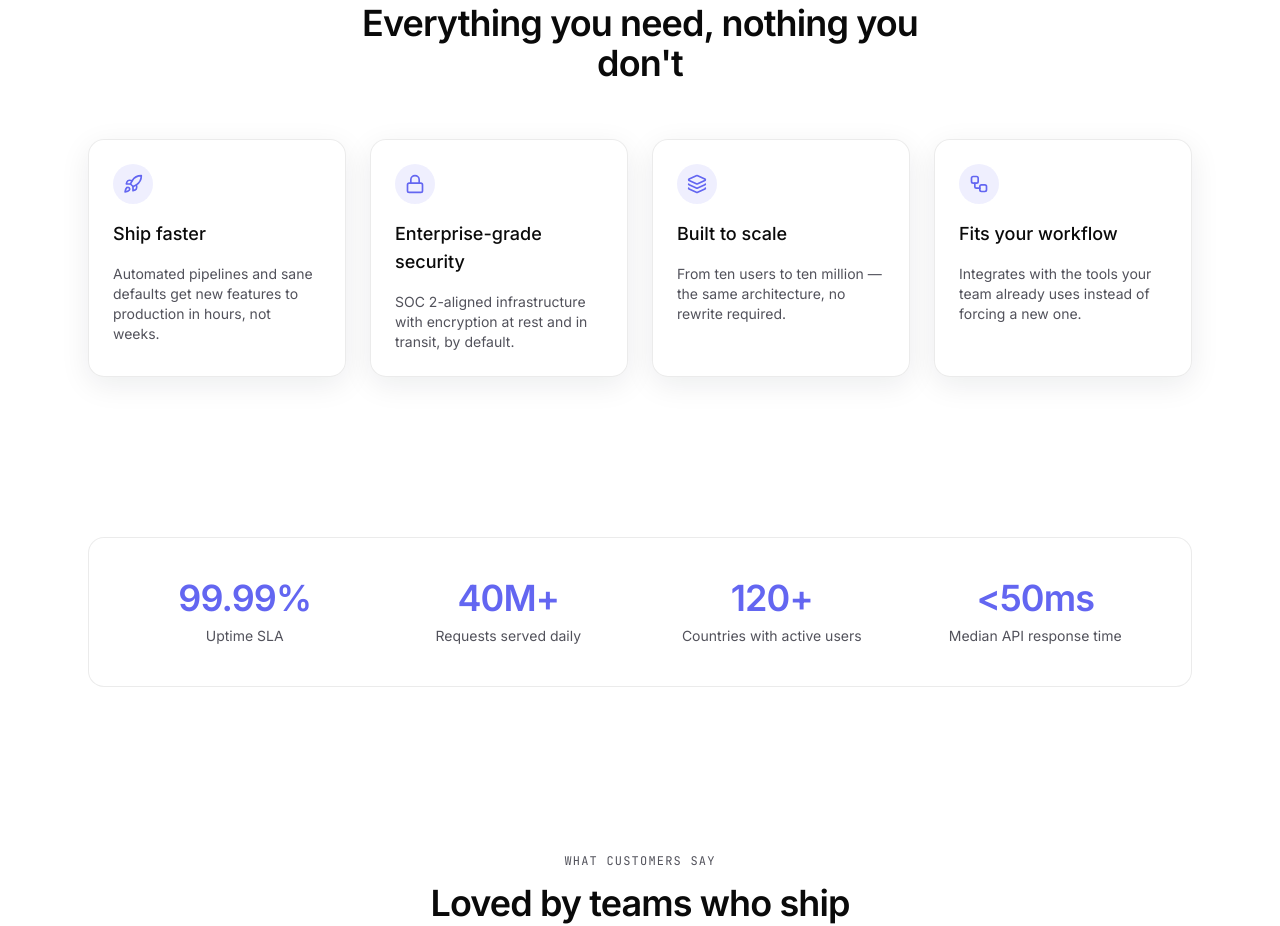
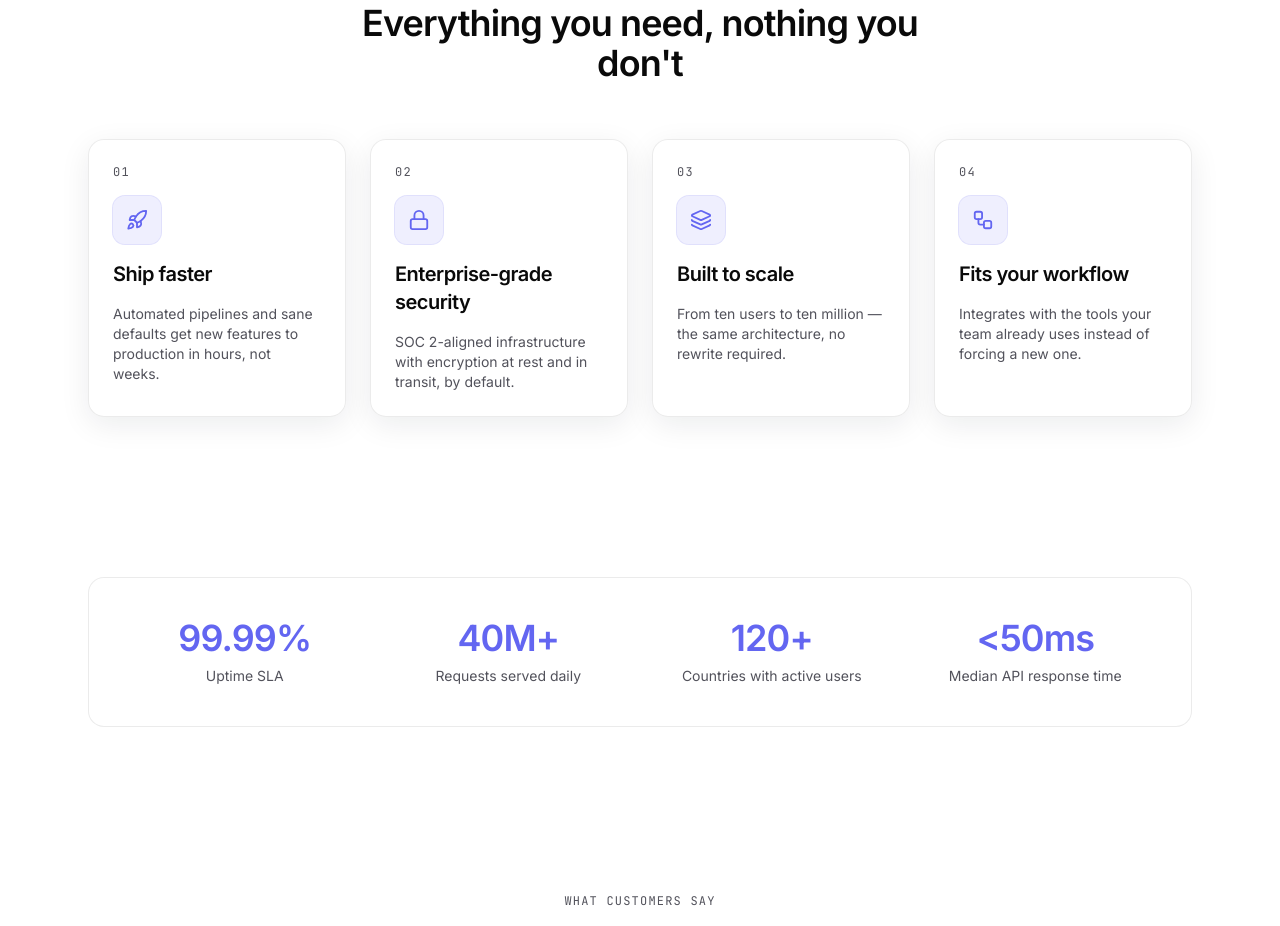
Before and after one commit to Erudite885/ee, a Next.js app: page / in a window 1280 px wide. Shown: the part 920-1846 px from the top of the page. Built offline with nearby package versions, Linux system fonts and the light colour scheme; no server answers.

Commit message:
session 17: capability/feature cards + animated stat counters

```diff
--- a/components/feature-grid.tsx
+++ b/components/feature-grid.tsx
@@ -1,3 +1,6 @@
+"use client";
+
+import { motion, useReducedMotion, type Variants } from "framer-motion";
 import { Layers, Lock, Rocket, Workflow } from "lucide-react";
 import { GlassCard } from "@/components/glass-card";
 
@@ -28,12 +31,25 @@ const FEATURES = [
   },
 ];
 
+// Explicitly typed as Variants — inferred object literals widen `ease` to
+// `string`, which fails Framer Motion's stricter Easing type (see Session
+// 16's note in HANDOVER.md).
+const cardLift: Variants = {
+  rest: { y: 0 },
+  hover: { y: -6, transition: { duration: 0.25, ease: "easeOut" } },
+};
+
 /**
- * Product/feature highlight grid — one GlassCard per feature. flare stays on
- * (the default) since a 4-up grid isn't dense enough for the spotlight
- * effect to feel noisy.
+ * Product/feature highlight grid — one GlassCard per feature, redesigned in
+ * Session 17 with real visual weight: numbered eyebrow, an accent icon
+ * badge (not a bare icon), and a Framer Motion `whileHover` lift + border
+ * glow layered on top of GlassCard. GlassCard's own CSS hover scale is
+ * disabled here (hoverScale={false}) so it doesn't fight the Framer Motion
+ * lift — the cursor-flare spotlight (flare, default true) is left on.
  */
 export function FeatureGrid() {
+  const shouldReduceMotion = useReducedMotion();
+
   return (
     <section className="mx-auto max-w-6xl px-6 py-24">
       <div className="mx-auto max-w-xl text-center">
@@ -46,14 +62,28 @@ export function FeatureGrid() {
       </div>
 
       <div className="mt-14 grid gap-6 sm:grid-cols-2 lg:grid-cols-4">
-        {FEATURES.map(({ icon: Icon, title, description }) => (
-          <GlassCard key={title} className="flex flex-col gap-4">
-            <span className="inline-flex h-10 w-10 items-center justify-center rounded-full bg-accent/10 text-accent">
-              <Icon size={20} />
-            </span>
-            <h3 className="text-lg font-medium">{title}</h3>
-            <p className="text-sm text-muted">{description}</p>
-          </GlassCard>
+        {FEATURES.map(({ icon: Icon, title, description }, index) => (
+          <motion.div
+            key={title}
+            initial="rest"
+            whileHover={shouldReduceMotion ? undefined : "hover"}
+            animate="rest"
+            variants={shouldReduceMotion ? undefined : cardLift}
+          >
+            <GlassCard
+              hoverScale={false}
+              className="flex h-full flex-col gap-4 transition-[border-color,box-shadow] duration-300 hover:border-accent hover:shadow-[0_20px_60px_-15px_var(--accent)]"
+            >
+              <span className="font-mono text-xs tracking-widest text-muted">
+                {String(index + 1).padStart(2, "0")}
+              </span>
+              <span className="inline-flex h-12 w-12 items-center justify-center rounded-xl bg-accent/10 text-accent ring-1 ring-accent/20">
+                <Icon size={22} />
+              </span>
+              <h3 className="text-xl font-semibold tracking-tight">{title}</h3>
+              <p className="text-sm text-muted">{description}</p>
+            </GlassCard>
+          </motion.div>
         ))}
       </div>
     </section>
--- a/components/glass-card.tsx
+++ b/components/glass-card.tsx
@@ -6,9 +6,14 @@ import { useHoverFlare } from "@/lib/use-hover-flare";
 
 interface GlassCardProps extends HTMLAttributes<HTMLDivElement> {
   children: ReactNode;
-  /** Disable the cursor-following flare + hover pop (e.g. inside a list where
+  /** Disable the cursor-following flare spotlight (e.g. inside a list where
    * it would be too busy, or on very small cards). Default: enabled. */
   flare?: boolean;
+  /** Disable the built-in CSS hover scale/shadow pop — set false when a
+   * parent is driving its own Framer Motion hover animation (e.g. a lift +
+   * border glow) and the two would otherwise fight each other. Independent
+   * of `flare`, which still controls the spotlight. Default: enabled. */
+  hoverScale?: boolean;
 }
 
 /**
@@ -17,10 +22,15 @@ interface GlassCardProps extends HTMLAttributes<HTMLDivElement> {
  * automatically with light/dark — never hardcode colors on top of this.
  *
  * Hover behavior (when flare=true, the default):
- *  - subtle scale-up pop
- *  - a soft glow ring
  *  - a radial-gradient spotlight that follows the cursor, via --x/--y set by
  *    useHoverFlare and consumed in globals.css (.glass-card::before)
+ *
+ * Hover behavior (when hoverScale=true, the default):
+ *  - subtle scale-up pop + soft glow ring, via CSS transition
+ *
+ * Set hoverScale={false} when a consumer wants to drive its own Framer
+ * Motion hover animation instead (see components/feature-grid.tsx for an
+ * example) — flare can still be left on independently.
  *
  * All of the above respects prefers-reduced-motion globally (see
  * app/globals.css) — no per-component opt-out needed.
@@ -28,6 +38,7 @@ interface GlassCardProps extends HTMLAttributes<HTMLDivElement> {
 export function GlassCard({
   children,
   flare = true,
+  hoverScale = true,
   className,
   ...props
 }: GlassCardProps) {
@@ -43,7 +54,7 @@ export function GlassCard({
         "bg-[var(--glass-bg)] border-[var(--glass-border)]",
         "shadow-[0_8px_30px_var(--glass-shadow)]",
         "backdrop-blur-xl",
-        flare &&
+        hoverScale &&
           "transition-transform duration-300 ease-out hover:scale-[1.02] hover:shadow-[0_12px_40px_var(--glass-shadow)]",
         className
       )}
--- a/components/stats-band.tsx
+++ b/components/stats-band.tsx
@@ -1,3 +1,9 @@
+"use client";
+
+import { useRef } from "react";
+import { useInView, useReducedMotion } from "framer-motion";
+import { useCountUp } from "@/lib/use-count-up";
+
 const STATS = [
   { value: "99.99%", label: "Uptime SLA" },
   { value: "40M+", label: "Requests served daily" },
@@ -6,22 +12,73 @@ const STATS = [
 ];
 
 /**
- * Metrics band. Plain section (not a GlassCard grid) — a solid/subtle band
- * reads better here than four separate glass cards, since these are meant to
- * feel like one continuous stat bar rather than discrete content pieces.
+ * Splits a display string like "40M+", "99.99%", or "<50ms" into a
+ * non-numeric prefix, the numeric value to animate, its decimal precision,
+ * and a non-numeric suffix — so the counter only animates the number while
+ * everything around it (%, M+, <, ms) stays fixed.
+ */
+function parseStat(raw: string) {
+  const match = raw.match(/^([^0-9]*)([0-9]+(?:\.[0-9]+)?)(.*)$/);
+  if (!match) {
+    return { prefix: "", target: 0, decimals: 0, suffix: raw };
+  }
+  const [, prefix, numberPart, suffix] = match;
+  const decimals = numberPart.includes(".") ? numberPart.split(".")[1].length : 0;
+  return { prefix, target: parseFloat(numberPart), decimals, suffix };
+}
+
+function StatItem({
+  value,
+  label,
+  start,
+}: {
+  value: string;
+  label: string;
+  start: boolean;
+}) {
+  const shouldReduceMotion = useReducedMotion();
+  const { prefix, target, decimals, suffix } = parseStat(value);
+
+  // Under reduced motion, skip the RAF loop entirely and show the final
+  // value immediately rather than animating from 0.
+  const animated = useCountUp(target, {
+    start: start && !shouldReduceMotion,
+    decimals,
+  });
+  const displayNumber = shouldReduceMotion ? target : animated;
+
+  return (
+    <div className="text-center">
+      <dt className="sr-only">{label}</dt>
+      <dd className="text-3xl font-semibold tracking-tight text-accent sm:text-4xl">
+        {prefix}
+        {displayNumber.toFixed(decimals)}
+        {suffix}
+      </dd>
+      <p className="mt-2 text-sm text-muted">{label}</p>
+    </div>
+  );
+}
+
+/**
+ * Metrics band. Plain glass band (not individual GlassCards) — reads as one
+ * continuous stat bar. Session 17 added animated counting: each number
+ * counts up from 0 to its target once the band scrolls into view (via
+ * Framer Motion's useInView, triggered once), using the hand-rolled
+ * useCountUp hook rather than a counting library (see Decision Log).
  */
 export function StatsBand() {
+  const containerRef = useRef<HTMLDListElement>(null);
+  const isInView = useInView(containerRef, { once: true, margin: "-100px" });
+
   return (
     <section className="mx-auto max-w-6xl px-6 py-16">
-      <dl className="grid grid-cols-2 gap-8 rounded-2xl border border-[var(--glass-border)] bg-[var(--glass-bg)] p-10 backdrop-blur-xl sm:grid-cols-4">
-        {STATS.map(({ value, label }) => (
-          <div key={label} className="text-center">
-            <dt className="sr-only">{label}</dt>
-            <dd className="text-3xl font-semibold tracking-tight text-accent sm:text-4xl">
-              {value}
-            </dd>
-            <p className="mt-2 text-sm text-muted">{label}</p>
-          </div>
+      <dl
+        ref={containerRef}
+        className="grid grid-cols-2 gap-8 rounded-2xl border border-[var(--glass-border)] bg-[var(--glass-bg)] p-10 backdrop-blur-xl sm:grid-cols-4"
+      >
+        {STATS.map((stat) => (
+          <StatItem key={stat.label} {...stat} start={isInView} />
         ))}
       </dl>
     </section>
--- /dev/null
+++ b/lib/use-count-up.ts
@@ -0,0 +1,51 @@
+"use client";
+
+import { useEffect, useRef, useState } from "react";
+
+interface UseCountUpOptions {
+  /** Only starts counting once this becomes true (drive it from
+   * useInView). Never restarts once it has run, even if this toggles back
+   * to false — a stat counter that re-triggers every scroll is annoying. */
+  start: boolean;
+  duration?: number; // ms
+  decimals?: number;
+}
+
+/**
+ * Hand-rolled requestAnimationFrame counter, 0 -> target, ease-out cubic.
+ * Chosen over a dedicated counting library (e.g. react-countup) per Session
+ * 17's "decide and log" — this is small enough that a tiny hook avoids an
+ * extra dependency for something this size. See Decision Log in
+ * HANDOVER.md.
+ *
+ * Callers are responsible for reduced-motion handling: pass
+ * `start: false` and render the target value directly when
+ * useReducedMotion() is true, rather than relying on this hook to detect
+ * it (see components/stats-band.tsx for the pattern).
+ */
+export function useCountUp(target: number, { start, duration = 1600, decimals = 0 }: UseCountUpOptions) {
+  const [value, setValue] = useState(0);
+  const hasRunRef = useRef(false);
+
+  useEffect(() => {
+    if (!start || hasRunRef.current) return;
+    hasRunRef.current = true;
+
+    let raf: number;
+    const startTime = performance.now();
+
+    const tick = (now: number) => {
+      const progress = Math.min((now - startTime) / duration, 1);
+      const eased = 1 - Math.pow(1 - progress, 3);
+      setValue(Number((target * eased).toFixed(decimals)));
+      if (progress < 1) {
+        raf = requestAnimationFrame(tick);
+      }
+    };
+
+    raf = requestAnimationFrame(tick);
+    return () => cancelAnimationFrame(raf);
+  }, [start, target, duration, decimals]);
+
+  return value;
+}
```
Also changed, not shown: 1 other file (tests, documents, lock files or other folders).
